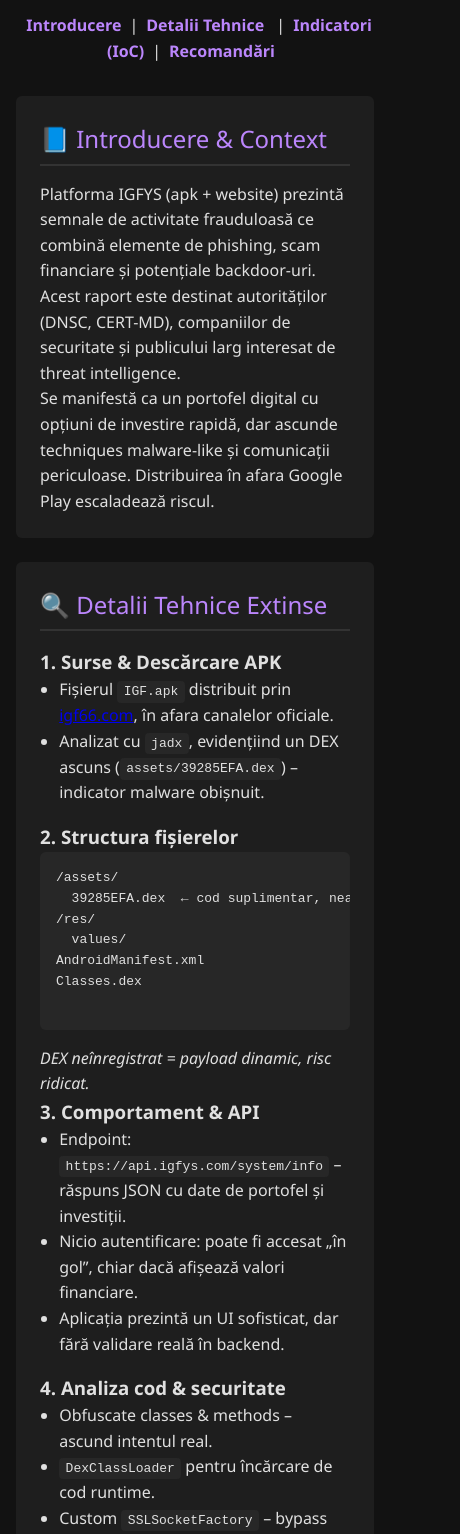
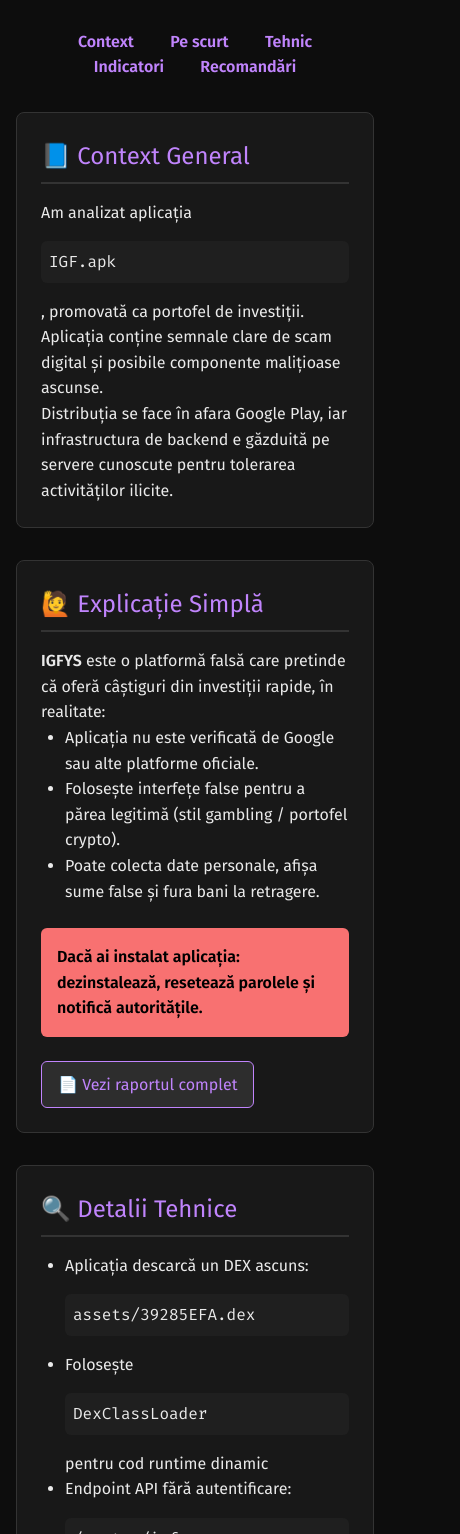
Before and after one commit to rootgeorgeadvv/raport-igfys, a plain HTML site: page index.html in a window 390 px wide. Shown: the part 222-1756 px from the top of the page, 460 px wide, since content can reach past the window. Drawn offline with Linux system fonts and the light colour scheme.

Commit message:
Update index.html

```diff
--- a/index.html
+++ b/index.html
@@ -4,76 +4,140 @@
   <meta charset="UTF-8" />
   <meta name="viewport" content="width=device-width, initial-scale=1.0"/>
   <title>Raport IGFYS Scam – Malware Research</title>
+  <link href="https://fonts.googleapis.com/css2?family=Fira+Code&family=Fira+Sans:wght@400;600&display=swap" rel="stylesheet">
   <style>
     :root {
-      --bg: #121212;
-      --surface: #1e1e1e;
-      --text: #e0e0e0;
-      --accent: #bb86fc;
-      --warn: #cf6679;
-      --muted: #888;
-      --code-bg: #272727;
+      --bg: #0d0d0d;
+      --surface: #181818;
+      --text: #eaeaea;
+      --accent: #c084fc;
+      --warn: #f87171;
+      --muted: #9ca3af;
+      --code-bg: #1f1f1f;
       --border: #333;
+      --button-bg: #2d2d2d;
     }
+
     * { box-sizing: border-box; margin: 0; padding: 0; }
     body {
-      font-family: "Fira Sans", "Segoe UI", sans-serif;
+      font-family: 'Fira Sans', sans-serif;
       background: var(--bg);
       color: var(--text);
       line-height: 1.6;
-      padding: 1rem;
+      padding: 2rem;
     }
-    header { text-align: center; margin-bottom: 2rem; }
-    header h1 { color: var(--accent); font-size: 2.5rem; }
-    header p { color: var(--muted); margin-top: 0.5rem; }
 
-    nav { text-align: center; margin-bottom: 2rem; }
-    nav a {
-      color: var(--accent); margin: 0 0.5rem;
-      text-decoration: none; font-weight: bold;
+    header {
+      text-align: center;
+      margin-bottom: 2rem;
     }
-    nav a:hover { text-decoration: underline; }
 
-    section { background: var(--surface); padding: 1.5rem; margin-bottom: 1.5rem; border-radius: 6px; }
-    .section-title {
-      font-size: 1.5rem;
-      border-bottom: 2px solid var(--border);
-      padding-bottom: 0.3rem;
-      margin-bottom: 1rem;
+    header h1 {
+      font-size: 2.8rem;
       color: var(--accent);
     }
 
-    ul, ol { margin-left: 1.2rem; margin-bottom: 1rem; }
-    code { background: var(--code-bg); padding: 0.2rem 0.4rem; border-radius: 4px; font-family: monospace; }
-    pre { background: var(--code-bg); padding: 1rem; overflow-x: auto; border-radius: 6px; margin-bottom: 1rem; }
+    header p {
+      color: var(--muted);
+      margin-top: 0.5rem;
+    }
+
+    nav {
+      text-align: center;
+      margin-bottom: 2rem;
+    }
+
+    nav a {
+      color: var(--accent);
+      margin: 0 1rem;
+      text-decoration: none;
+      font-weight: 600;
+    }
+
+    nav a:hover {
+      text-decoration: underline;
+    }
+
+    section {
+      background: var(--surface);
+      padding: 1.5rem;
+      margin-bottom: 2rem;
+      border-radius: 8px;
+      border: 1px solid var(--border);
+    }
+
+    .section-title {
+      font-size: 1.5rem;
+      color: var(--accent);
+      border-bottom: 2px solid var(--border);
+      padding-bottom: 0.4rem;
+      margin-bottom: 1rem;
+    }
+
+    pre, code {
+      font-family: 'Fira Code', monospace;
+      background: var(--code-bg);
+      padding: 0.5rem;
+      border-radius: 6px;
+      display: block;
+      overflow-x: auto;
+      margin: 1rem 0;
+    }
+
+    ul, ol {
+      padding-left: 1.5rem;
+    }
 
     table {
-      width: 100%; border-collapse: collapse; margin-bottom: 1rem;
+      width: 100%;
+      border-collapse: collapse;
+      margin-top: 1rem;
     }
+
     th, td {
+      padding: 0.6rem;
       border: 1px solid var(--border);
-      padding: 0.6rem; text-align: left;
     }
-    th { background: #2a2a2a; }
+
+    th {
+      background: #2c2c2c;
+      color: var(--accent);
+    }
 
     .warning {
       background: var(--warn);
+      color: black;
+      padding: 1rem;
+      border-radius: 6px;
+      margin: 1.5rem 0;
+      font-weight: bold;
+    }
+
+    .btn-link {
+      display: inline-block;
+      background: var(--button-bg);
+      color: var(--accent);
+      padding: 0.6rem 1rem;
+      border: 1px solid var(--accent);
+      border-radius: 6px;
+      text-decoration: none;
+      transition: 0.2s;
+    }
+
+    .btn-link:hover {
+      background: var(--accent);
       color: #000;
-      padding: 1rem;
-      border-radius: 4px;
-      margin: 1rem 0;
     }
 
     .footer {
       text-align: center;
       color: var(--muted);
+      margin-top: 3rem;
       font-size: 0.85rem;
-      margin-top: 3rem;
     }
 
-    @media (min-width: 600px) {
-      body { padding: 2rem 4rem; }
-      nav a { margin: 0 1rem; }
+    @media (max-width: 600px) {
+      body { padding: 1rem; }
     }
   </style>
 </head>
@@ -81,97 +145,86 @@
 
   <header>
     <h1>🔬 Raport IGFYS Scam</h1>
-    <p>Analiză completă – Android + Infrastructure + IOCs</p>
+    <p>Reverse Engineering • Android APK • Infrastructură suspectă</p>
   </header>
 
   <nav>
-    <a href="#intro">Introducere</a>|<a href="#technical">Detalii Tehnice</a>
-    |<a href="#iocs">Indicatori (IoC)</a>|<a href="#recommendations">Recomandări</a>
+    <a href="#intro">Context</a>
+    <a href="#nontech">Pe scurt</a>
+    <a href="#technical">Tehnic</a>
+    <a href="#iocs">Indicatori</a>
+    <a href="#recommendations">Recomandări</a>
   </nav>
 
   <section id="intro">
-    <div class="section-title">📘 Introducere & Context</div>
-    <p>
-      Platforma IGFYS (apk + website) prezintă semnale de activitate frauduloasă ce combină elemente de phishing, scam financiare și potențiale backdoor‑uri. Acest raport este destinat autorităților (DNSC, CERT-MD), companiilor de securitate și publicului larg interesat de threat intelligence.
-    </p>
-    <p>
-      Se manifestă ca un portofel digital cu opțiuni de investire rapidă, dar ascunde techniques malware-like și comunicații periculoase. Distribuirea în afara Google Play escaladează riscul.
-    </p>
+    <div class="section-title">📘 Context General</div>
+    <p>Am analizat aplicația <code>IGF.apk</code>, promovată ca portofel de investiții. Aplicația conține semnale clare de scam digital și posibile componente malițioase ascunse.</p>
+    <p>Distribuția se face în afara Google Play, iar infrastructura de backend e găzduită pe servere cunoscute pentru tolerarea activităților ilicite.</p>
+  </section>
+
+  <section id="nontech">
+    <div class="section-title">🙋 Explicație Simplă</div>
+    <p><strong>IGFYS</strong> este o platformă falsă care pretinde că oferă câștiguri din investiții rapide, în realitate:</p>
+    <ul>
+      <li>Aplicația nu este verificată de Google sau alte platforme oficiale.</li>
+      <li>Folosește interfețe false pentru a părea legitimă (stil gambling / portofel crypto).</li>
+      <li>Poate colecta date personale, afișa sume false și fura bani la retragere.</li>
+    </ul>
+    <p class="warning">Dacă ai instalat aplicația: dezinstalează, resetează parolele și notifică autoritățile.</p>
+    <a class="btn-link" href="https://rootgeorgeadvv.github.io/raport-igfys/">📄 Vezi raportul complet</a>
   </section>
 
   <section id="technical">
-    <div class="section-title">🔍 Detalii Tehnice Extinse</div>
-
-    <h3>1. Surse & Descărcare APK</h3>
+    <div class="section-title">🔍 Detalii Tehnice</div>
     <ul>
-      <li>Fișierul <code>IGF.apk</code> distribuit prin <a href="https://igf66.com/down/IGF.apk">igf66.com</a>, în afara canalelor oficiale.</li>
-      <li>Analizat cu <code>jadx</code>, evidențiind un DEX ascuns (<code>assets/39285EFA.dex</code>) – indicator malware obișnuit.</li>
+      <li>Aplicația descarcă un DEX ascuns: <code>assets/39285EFA.dex</code></li>
+      <li>Folosește <code>DexClassLoader</code> pentru cod runtime dinamic</li>
+      <li>Endpoint API fără autentificare: <code>/system/info</code></li>
+      <li>Custom SSL (posibil bypass TLS)</li>
+      <li>Server: <code>176.123.8.37</code> → AlexHost.md</li>
     </ul>
-
-    <h3>2. Structura fișierelor</h3>
     <pre>
-/assets/
-  39285EFA.dex  ← cod suplimentar, neatrodat
-/res/
-  values/
-AndroidManifest.xml
-Classes.dex
+GET /system/info HTTP/1.1
+Host: api.igfys.com
+Accept: */*
+...
     </pre>
-    <p><em>DEX neînregistrat = payload dinamic, risc ridicat.</em></p>
-
-    <h3>3. Comportament & API</h3>
-    <ul>
-      <li>Endpoint: <code>https://api.igfys.com/system/info</code> – răspuns JSON cu date de portofel și investiții.</li>
-      <li>Nicio autentificare: poate fi accesat „în gol”, chiar dacă afișează valori financiare.</li>
-      <li>Aplicația prezintă un UI sofisticat, dar fără validare reală în backend.</li>
-    </ul>
-
-    <h3>4. Analiza cod & securitate</h3>
-    <ul>
-      <li>Obfuscate classes & methods – ascund intentul real.</li>
-      <li><code>DexClassLoader</code> pentru încărcare de cod runtime.</li>
-      <li>Custom <code>SSLSocketFactory</code> – bypass TLS valid, potențial intercept TLS (MITM).</li>
-    </ul>
-
-    <h3>5. Infrastructură & hosting</h3>
-    <ul>
-      <li>Server IP: <code>176.123.8.37</code> (AlexHost.md).</li>
-      <li>Domain igfys.com activ, HTTPS valid, cu redirecționare automată pe subdomenii.</li>
-      <li>AlexHost toleră conținut malițios – red flag pentru hosting.</li>
-    </ul>
+    <pre>
+HTTP/1.1 200 OK
+Content-Type: application/json
+{
+  "data": {
+    "android_download_url": "https://igf66.com/down/IGF.apk",
+    ...
+  }
+}
+    </pre>
   </section>
 
   <section id="iocs">
-    <div class="section-title">⚠️ Indicatori de Compromitere (IoCs)</div>
+    <div class="section-title">⚠️ Indicatori (IoCs)</div>
     <table>
-      <thead>
-        <tr><th>Tip</th><th>Valoare</th><th>Descriere</th></tr>
-      </thead>
-      <tbody>
-        <tr><td>Domeniu</td><td>igfys.com</td><td>Website oficial al platformei</td></tr>
-        <tr><td>IP Server</td><td>176.123.8.37</td><td>Găzduire pe AlexHost.md</td></tr>
-        <tr><td>APK direct</td><td>igf66.com/down/IGF.apk</td><td>Sursa APK neoficială</td></tr>
-        <tr><td>DEX ascuns</td><td>assets/39285EFA.dex</td><td>Payload dynamic</td></tr>
-        <tr><td>Endpoint API</td><td>api.igfys.com/system/info</td><td>Fără autentificare</td></tr>
-      </tbody>
+      <tr><th>Tip</th><th>Valoare</th><th>Descriere</th></tr>
+      <tr><td>Domeniu</td><td>igfys.com</td><td>Website scam</td></tr>
+      <tr><td>APK</td><td>igf66.com</td><td>Surse externe</td></tr>
+      <tr><td>IP</td><td>176.123.8.37</td><td>Hosting suspect</td></tr>
+      <tr><td>DEX</td><td>assets/39285EFA.dex</td><td>Cod ascuns</td></tr>
     </table>
   </section>
 
   <section id="recommendations">
-    <div class="section-title">📤 Recomandări & Pași Următori</div>
+    <div class="section-title">📤 Recomandări</div>
     <ol>
-      <li>🚨 Transmiterea raportului către CERT‑RO și CERT‑MD.</li>
-      <li>📢 Notificare către Google / Play Protect pentru APK distribuit fraudulos.</li>
-      <li>🔒 Verificarea site-urilor CDN (ex: Cloudflare) pentru blocarea domeniului.</li>
-      <li>🕵️‍♂️ Audit complet al infrastructurii: alte domenii/IP conexe.</li>
-      <li>💼 Distribuirea raportului către firme de securitate.</li>
-      <li>📚 Publicarea unui PDF & Markdown complet al dovezilor tehnice.</li>
+      <li>Raportarea aplicației la Google & CERT-RO</li>
+      <li>Blocarea domeniilor din firewall-uri corporate</li>
+      <li>Evitați instalarea de APK-uri din surse necunoscute</li>
+      <li>Distribuiți acest raport public</li>
     </ol>
   </section>
 
   <footer class="footer">
-    <p>Ultima actualizare: 18 iulie 2025 • Raport public, pentru presă, ONG‑uri și comunitatea OSINT. Contact: email@exemplu.com</p>
+    <p>Autor: RootGeorge • Contact: <a href="mailto:rootgeorge2023@gmail.com">rootgeorge2023@gmail.com</a></p>
+    <p>Ultima actualizare: 18 iulie 2025 • Public pentru investigație, media și cercetători OSINT</p>
   </footer>
-
 </body>
 </html>
```
